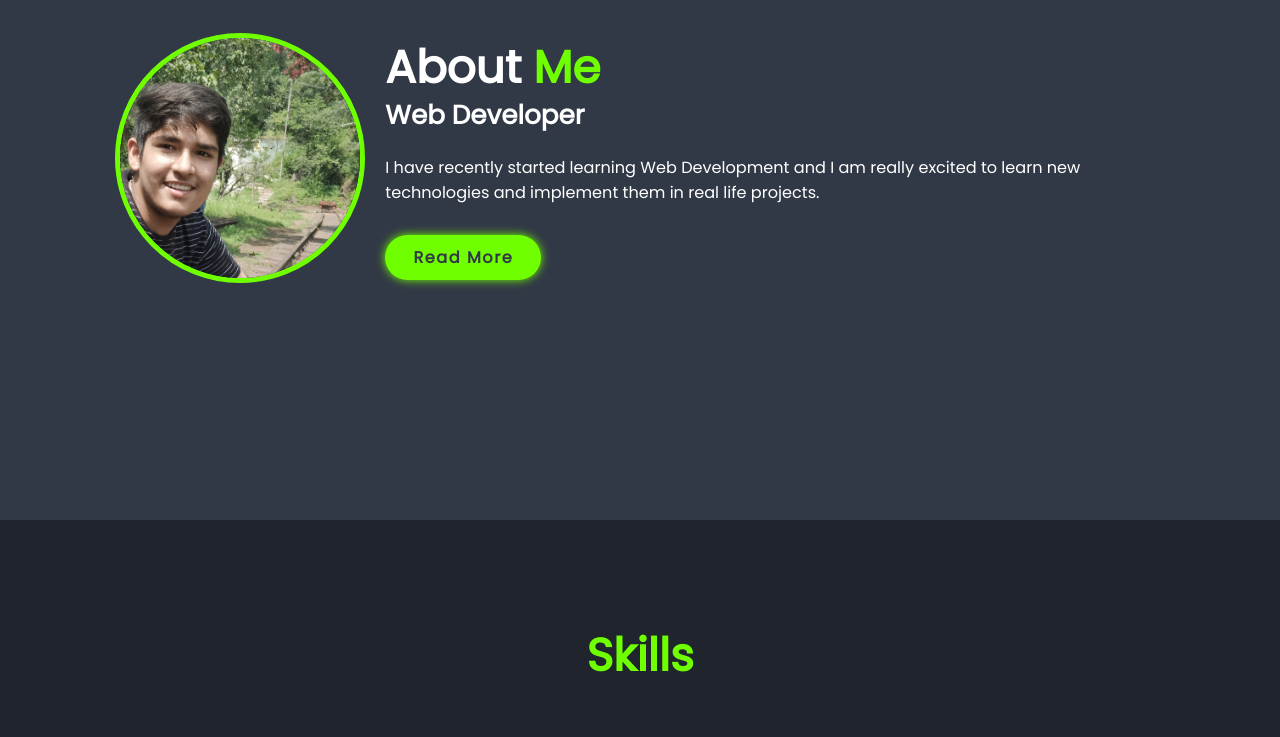
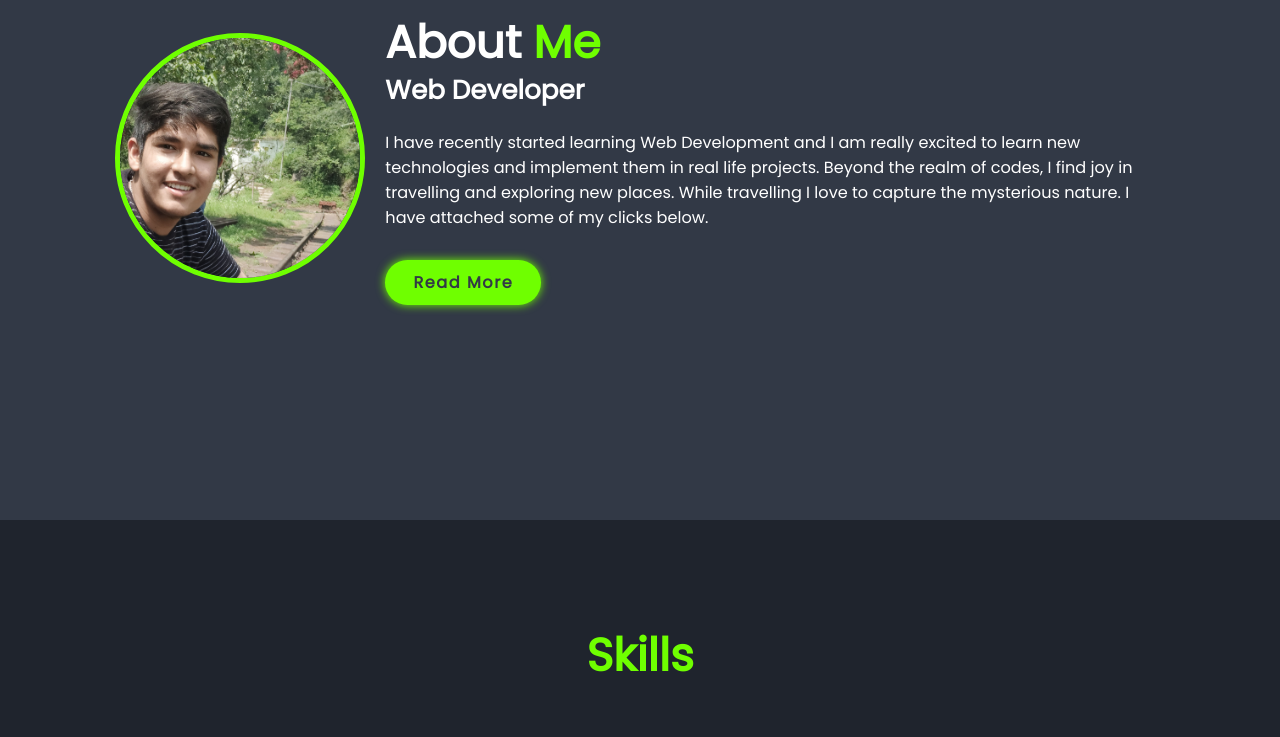
Before and after one commit to ahuja05/Project-Portfolio, a plain HTML site: page index.html in a window 1280 px wide. Shown: the part 1080-1817 px from the top of the page. Drawn offline with nearby package versions, Linux system fonts and the light colour scheme.

Commit message:
Update index.html

```diff
--- a/index.html
+++ b/index.html
@@ -59,7 +59,7 @@
         <div class="about-content">
             <h2 class="heading">About <span>Me</span></h2>
             <h3>Web Developer</h3>
-            <p>I have recently started learning Web Development and I am really excited to learn new technologies and implement them in real life projects.</p>
+            <p>I have recently started learning Web Development and I am really excited to learn new technologies and implement them in real life projects. Beyond the realm of codes, I find joy in travelling and exploring new places. While travelling I love to capture the mysterious nature. I have attached some of my clicks below.</p>
             <a href="" class="btn">Read More</a>
         </div>
     </section>
```
